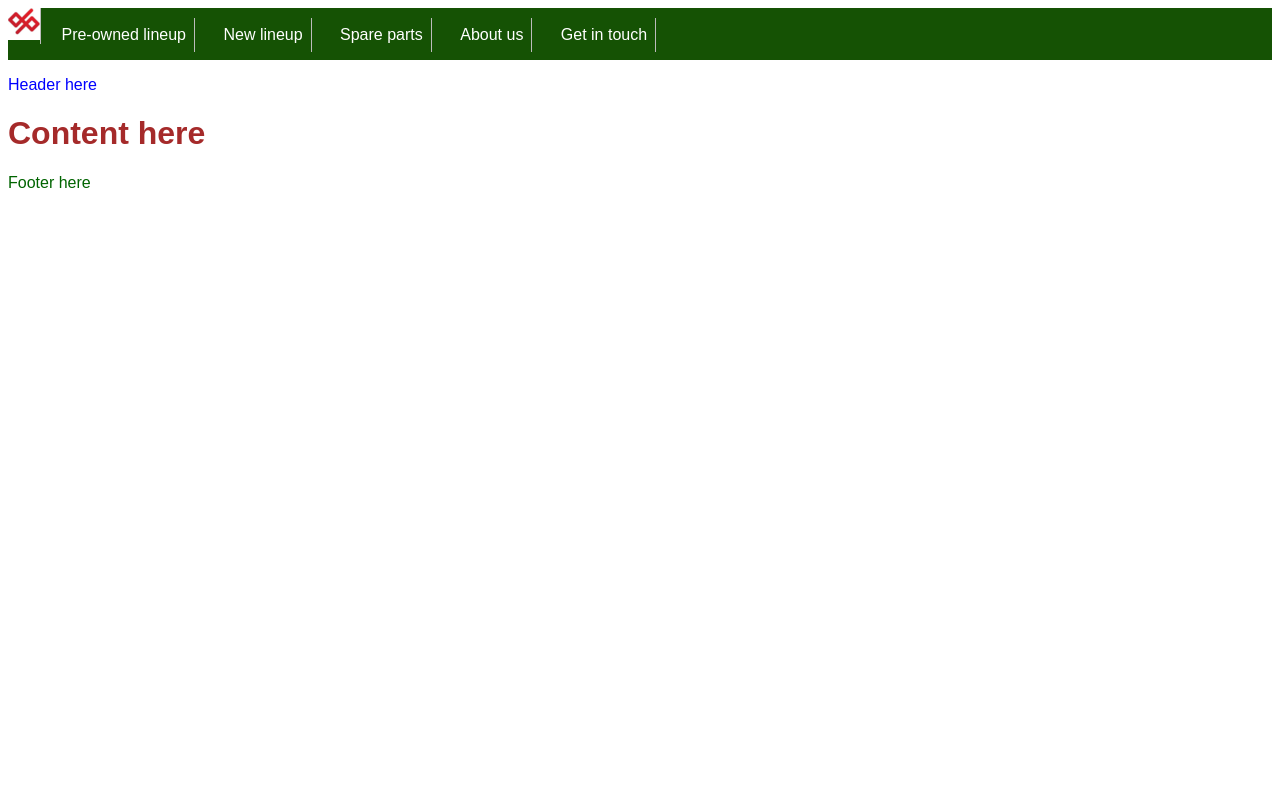
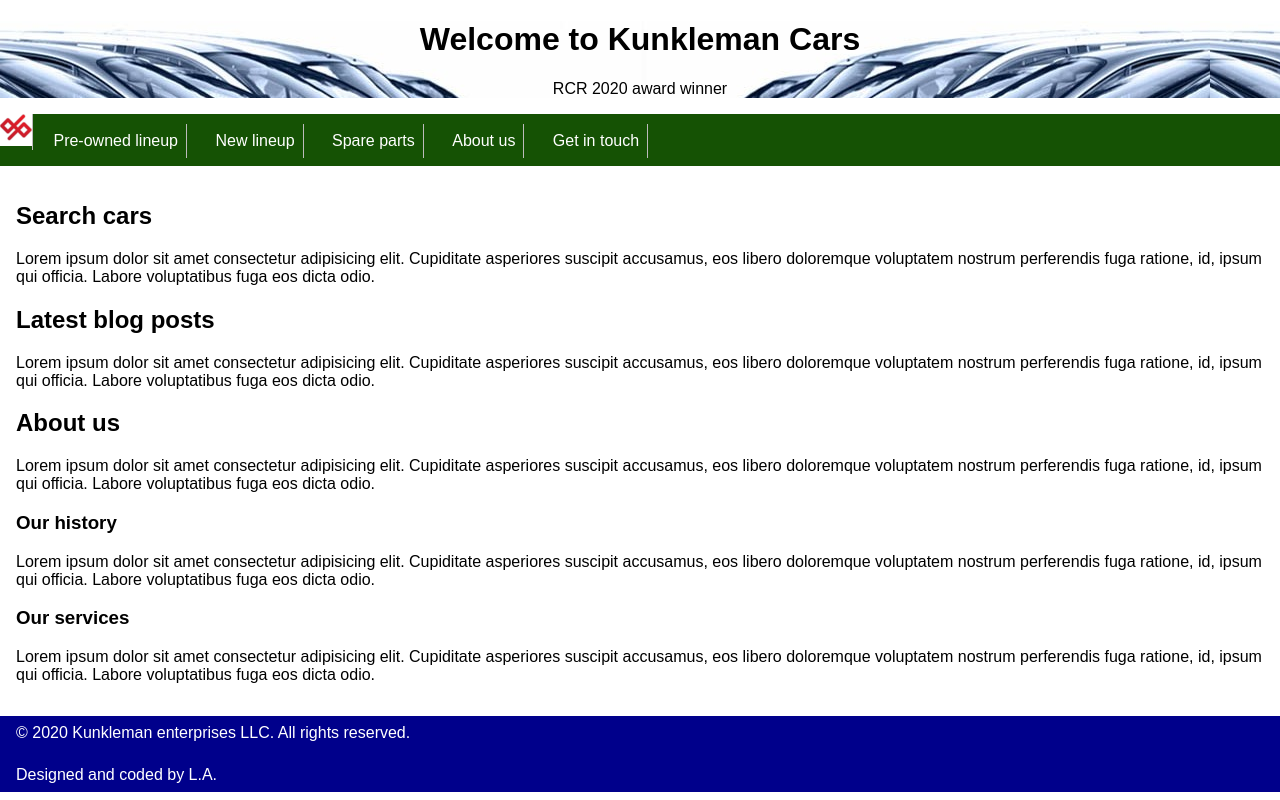
Before and after one commit to Luis-Angulo/dealership-presence, a plain HTML site: page index.html in a window 1280 px wide. Drawn offline with Linux system fonts and the light colour scheme.

Commit message:
header fixes 1

```diff
--- a/index.html
+++ b/index.html
@@ -9,6 +9,12 @@
     <title>Kunkleman Cars</title>
   </head>
   <body>
+    <!-- Change nav to make it # based (SPA) -->
+    <header>
+      <div class="page-header">
+        <h1>Welcome to Kunkleman Cars</h1>
+        <p>RCR 2020 award winner</p>
+      </div>
       <nav>
         <ul class="nav-linkset">
           <li class="nav-item" id="logo-home">
@@ -23,15 +29,58 @@
           <li class="nav-item"><a href="contact.html">Get in touch</a></li>
         </ul>
       </nav>
-    <header>
-      <p class="header-text">Header here</p>
     </header>
     <main>
-      <h1 class="content-text">Content here</h1>
+      <section>
+        <h2>Search cars</h2>
+        <p>
+          Lorem ipsum dolor sit amet consectetur adipisicing elit. Cupiditate
+          asperiores suscipit accusamus, eos libero doloremque voluptatem
+          nostrum perferendis fuga ratione, id, ipsum qui officia. Labore
+          voluptatibus fuga eos dicta odio.
+        </p>
+      </section>
+      <section>
+        <h2>Latest blog posts</h2>
+        <p>
+          Lorem ipsum dolor sit amet consectetur adipisicing elit. Cupiditate
+          asperiores suscipit accusamus, eos libero doloremque voluptatem
+          nostrum perferendis fuga ratione, id, ipsum qui officia. Labore
+          voluptatibus fuga eos dicta odio.
+        </p>
+      </section>
+      <section>
+        <h2>About us</h2>
+        <p>
+          Lorem ipsum dolor sit amet consectetur adipisicing elit. Cupiditate
+          asperiores suscipit accusamus, eos libero doloremque voluptatem
+          nostrum perferendis fuga ratione, id, ipsum qui officia. Labore
+          voluptatibus fuga eos dicta odio.
+        </p>
+      </section>
+      <section>
+        <h3>Our history</h3>
+        <p>
+          Lorem ipsum dolor sit amet consectetur adipisicing elit. Cupiditate
+          asperiores suscipit accusamus, eos libero doloremque voluptatem
+          nostrum perferendis fuga ratione, id, ipsum qui officia. Labore
+          voluptatibus fuga eos dicta odio.
+        </p>
+      </section>
+      <section>
+        <h3>Our services</h3>
+        <p>
+          Lorem ipsum dolor sit amet consectetur adipisicing elit. Cupiditate
+          asperiores suscipit accusamus, eos libero doloremque voluptatem
+          nostrum perferendis fuga ratione, id, ipsum qui officia. Labore
+          voluptatibus fuga eos dicta odio.
+        </p>
+      </section>
     </main>
     <div id="js-target"></div>
-    <footer>
-      <p class="footer-text">Footer here</p>
+    <footer class="footer">
+      <p>© 2020 Kunkleman enterprises LLC. All rights reserved.</p>
+      <p>Designed and coded by L.A.</p>
     </footer>
   </body>
 </html>
--- a/styles.css
+++ b/styles.css
@@ -1,17 +1,18 @@
 body {
   font-family: Arial, Helvetica, sans-serif;
+  margin: 0%;
+  padding: 0%;
 }
 
-.header-text {
-  color: blue;
+.page-header {
+  background-image: url("images/header-background.jpg");
+  background-color: #cccccc;
+  filter: opacity();
+  text-align: center;
 }
 
 .content-text {
   color: brown;
-}
-
-.footer-text {
-  color: darkgreen;
 }
 
 .nav-linkset {
@@ -52,3 +53,18 @@ li#logo-home.nav-item {
   padding: 0rem;
   margin: 0rem;
 }
+
+main {
+  margin: 0.5rem;
+  padding: 0.5rem;
+}
+
+footer {
+  background-color: darkblue;
+}
+
+footer p {
+  color: white;
+  margin: 0.5rem;
+  padding: 0.5rem;
+}
```
Also changed, not shown: images/header-background.jpg (added). Lines whose indentation alone changed are shown as unchanged.
